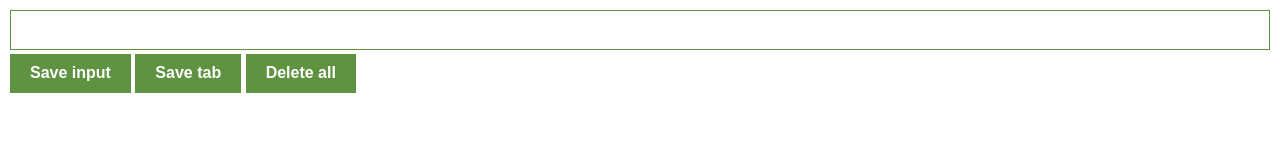
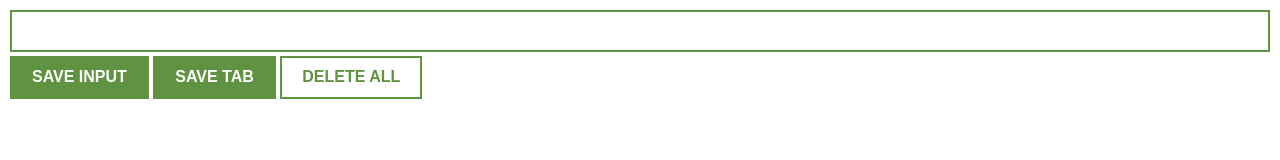
Before and after one commit to PetrValenta92/lead_tracker, a website built with Vite: page index.html in a window 1280 px wide. Built offline with nearby package versions, Linux system fonts and the light colour scheme.

Commit message:
refactoring

```diff
--- a/index.css
+++ b/index.css
@@ -1,36 +1,52 @@
+:root {
+  --main-green: #5f9341;
+  --white: #fff;
+}
+
 body {
   margin: 0;
-    padding: 10px;
+  padding: 0.625rem;
   font-family: Arial, Helvetica, sans-serif;
-    min-width: 400px;
+  min-width: 25rem;
 }
 
-input {
-    width: 100%;
-    padding: 10px;
-    box-sizing: border-box;
-    border: 1px solid #5f9341;
-    margin-bottom: 4px;
+a {
+  color: var(--main-green);
 }
 
-button {
-    background: #5f9341;
-    color: white;
-    padding: 10px 20px;
-    border: none;
+.lead-input {
+  width: 100%;
+  padding: 0.625rem;
+  box-sizing: border-box;
+  border: 2px solid var(--main-green);
+  margin-bottom: 0.25rem;
+}
+
+.btn {
+  background-color: var(--main-green);
+  color: var(--white);
+  padding: 0.625rem 1.25rem;
+  border: 2px solid var(--main-green);
   font-weight: bold;
 }
 
-ul {
-    margin-top: 20px;
+.delete-btn {
+  background-color: var(--white);
+  color: var(--main-green);
+}
+
+.list-of-leads {
+  margin-top: 1.25rem;
   list-style: none;
   padding-left: 0;
 }
 
-li {
-    margin-top: 5px;
+.lead {
+  margin-top: 0.375rem;
 }
 
-a {
-    color: #5f9341;
+/* Utility classes */
+
+.uppercase {
+  text-transform: uppercase;
 }
```
Lines whose indentation alone changed are shown as unchanged.
